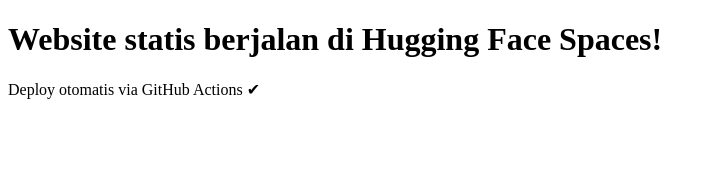
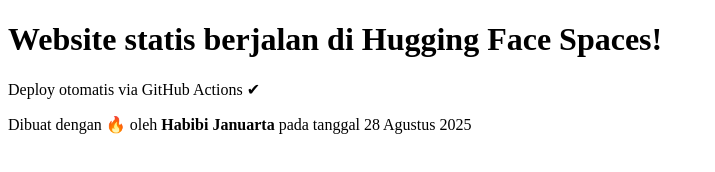
Before and after one commit to Artazzz/praktekcloud1, a plain HTML site: page app/index.html in a window 1280 px wide. Shown: the whole page, without its empty margins (0-715 px from the left). Drawn offline with Linux system fonts and the light colour scheme.

Commit message:
perubahan file html

```diff
--- a/app/index.html
+++ b/app/index.html
@@ -7,5 +7,6 @@
 <body>
   <h1>Website statis berjalan di Hugging Face Spaces!</h1>
   <p>Deploy otomatis via GitHub Actions ✔</p>
+  <p>Dibuat dengan 🔥 oleh <b>Habibi Januarta</b> pada tanggal 28 Agustus 2025</p>
 </body>
 </html>
```
